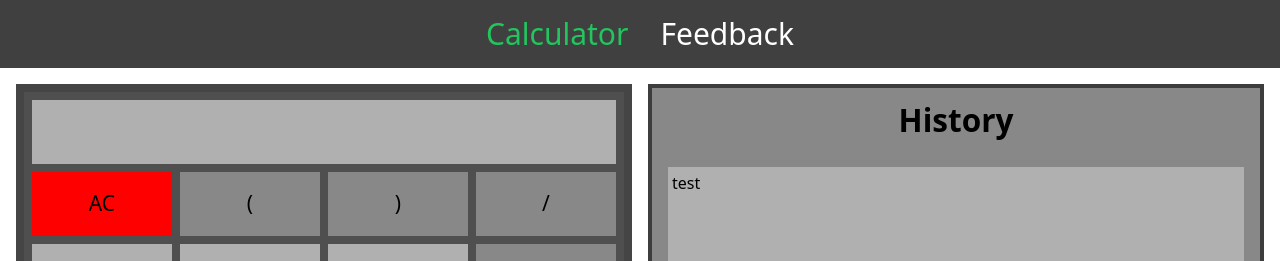
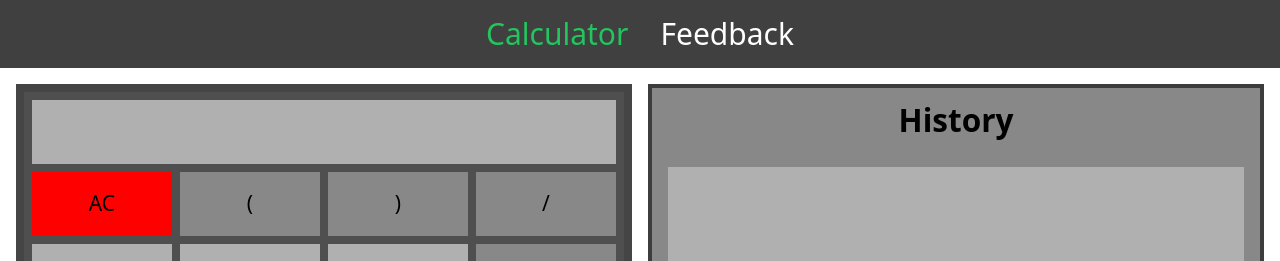
Before and after one commit to BeatsuDev/fullstack-2025, a Vue app in the folder frontend/: page / in a window 1280 px wide. Shown: the top 261 px of the page. Built offline with nearby package versions, Linux system fonts and the light colour scheme; the HTML template or start-up script is replaced by a standard one.

Commit message:
chore: remove test string in history

```diff
--- a/frontend/src/views/HomeView.vue
+++ b/frontend/src/views/HomeView.vue
@@ -39,7 +39,7 @@ function clear() {
     display.value = "";
 }
 
-const history = ref<string[]>(["test"]);
+const history = ref<string[]>([]);
 </script>
 
 <style scoped>
```
